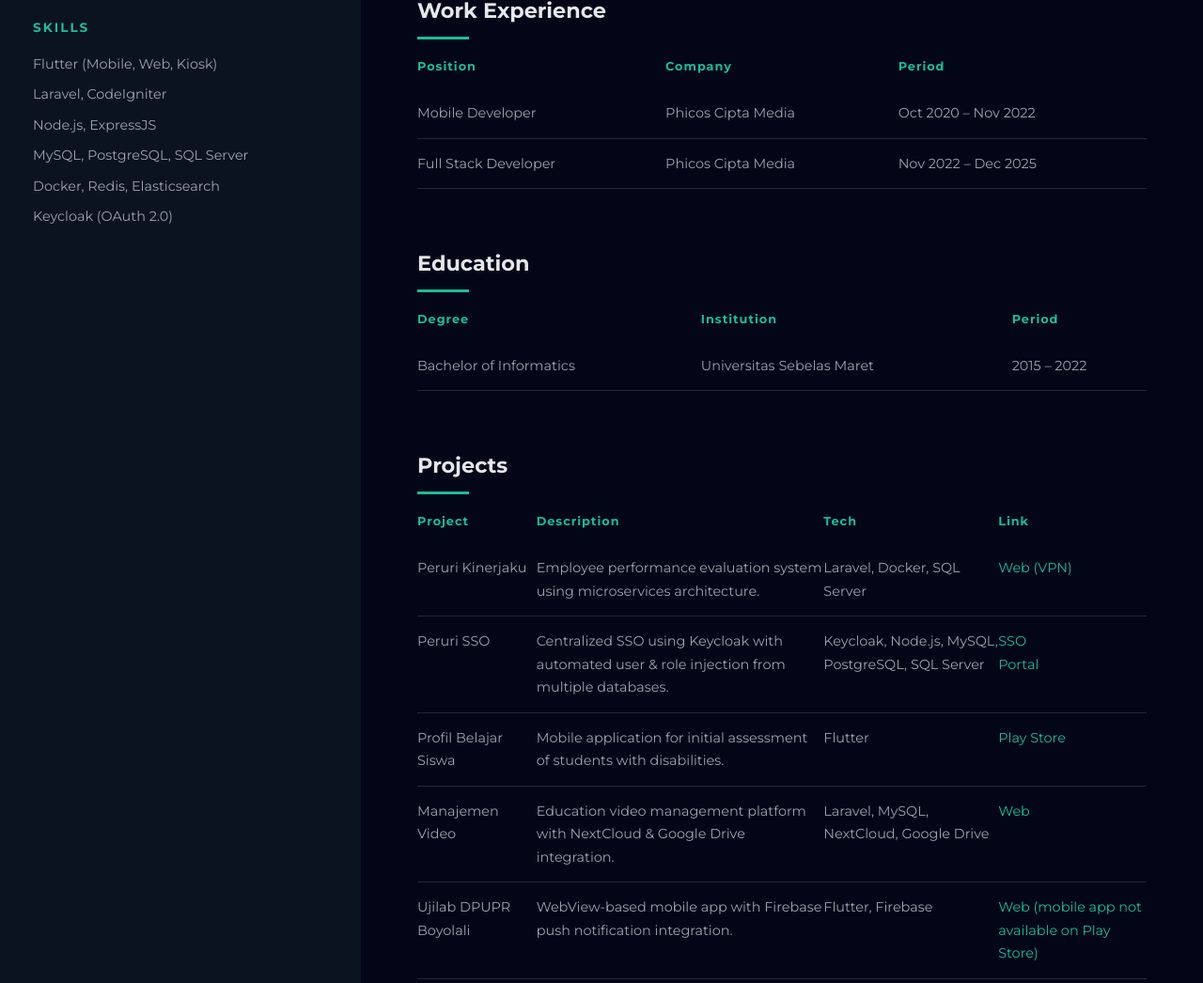
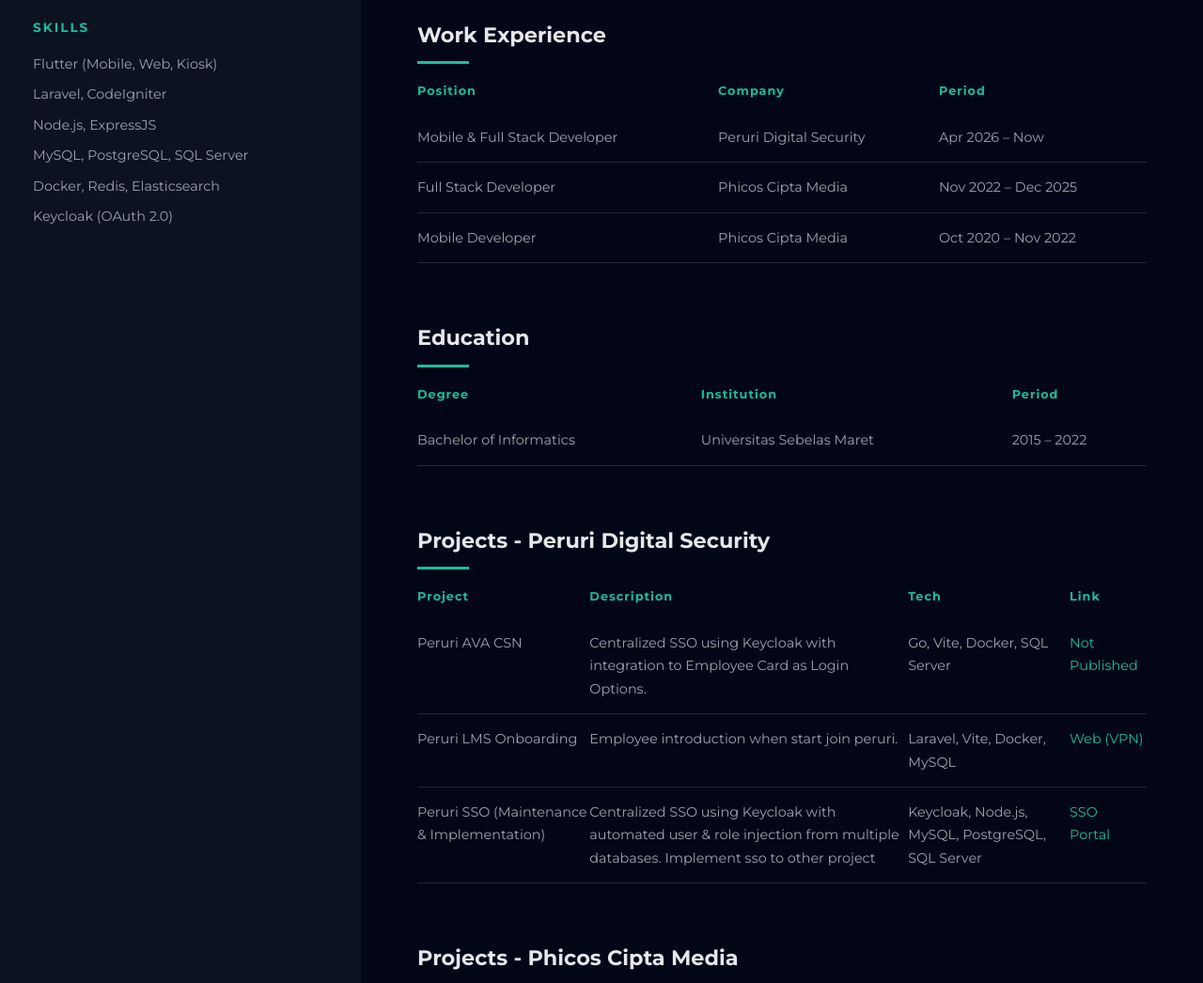
Before and after one commit to ibrohabib/ibrohabib.github.io, a plain HTML site: page portfolio.html in a window 1280 px wide. Shown: the part 365-1411 px from the top of the page at 94% size. Drawn offline with Linux system fonts and the light colour scheme.

Commit message:
Revise profile and project information in portfolio
Updated skills and project details in portfolio.

```diff
--- a/portfolio.html
+++ b/portfolio.html
@@ -225,7 +225,7 @@
                 <p>
                     Full Stack Developer with 5+ years of experience and involvement in 50+ projects across web and
                     mobile platforms.
-                    Skilled in HTML, CSS, JavaScript, React, Node.js, ExpressJS, and Flutter (Java/Kotlin).
+                    Skilled in HTML, CSS, JavaScript, Go, React, Node.js, ExpressJS, and Flutter (Java/Kotlin).
                     Experienced in building RESTful APIs, Sunmi Kiosk integrations, and OAuth 2.0 authentication with
                     Keycloak.
                     Proficient in MySQL, PostgreSQL, SQL Server, Docker, Redis, and Elasticsearch.
@@ -245,14 +245,19 @@
                     </thead>
                     <tbody>
                         <tr>
-                            <td>Mobile Developer</td>
-                            <td>Phicos Cipta Media</td>
-                            <td>Oct 2020 – Nov 2022</td>
+                            <td>Mobile & Full Stack Developer</td>
+                            <td>Peruri Digital Security</td>
+                            <td>Apr 2026 – Now</td>
                         </tr>
                         <tr>
                             <td>Full Stack Developer</td>
                             <td>Phicos Cipta Media</td>
                             <td>Nov 2022 – Dec 2025</td>
+                        </tr>
+                        <tr>
+                            <td>Mobile Developer</td>
+                            <td>Phicos Cipta Media</td>
+                            <td>Oct 2020 – Nov 2022</td>
                         </tr>
                     </tbody>
                 </table>
@@ -279,7 +284,49 @@
             </section>
 
             <section class="section">
-                <h2>Projects</h2>
+                <h2>Projects - Peruri Digital Security</h2>
+                <table>
+                    <thead>
+                        <tr>
+                            <th>Project</th>
+                            <th>Description</th>
+                            <th>Tech</th>
+                            <th>Link</th>
+                        </tr>
+                    </thead>
+                    <tbody>
+
+                        <tr>
+                            <td>Peruri AVA CSN</td>
+                            <td>Centralized SSO using Keycloak with integration to Employee Card as Login Options.</td>
+                            <td>Go, Vite, Docker, SQL Server</td>
+                            <td><a href="">Not Published</a></td>
+                        </tr>
+
+                        <tr>
+                            <td>Peruri LMS Onboarding</td>
+                            <td>Employee introduction when start join peruri.</td>
+                            <td>Laravel, Vite, Docker, MySQL</td>
+                            <td><a href="https://join.peruri.co.id/" target="_blank">Web (VPN)</a></td>
+                        </tr>
+
+                        <tr>
+                            <td>Peruri SSO (Maintenance & Implementation)</td>
+                            <td>Centralized SSO using Keycloak with automated user & role injection from multiple
+                                databases. Implement sso to other project</td>
+                            <td>Keycloak, Node.js, MySQL, PostgreSQL, SQL Server</td>
+                            <td>
+                                <a href="https://ava.peruri.co.id/" target="_blank">SSO</a><br>
+                                <a href="https://portal.peruri.co.id/portal/" target="_blank">Portal</a>
+                            </td>
+                        </tr>
+
+                    </tbody>
+                </table>
+            </section>
+
+            <section class="section">
+                <h2>Projects - Phicos Cipta Media</h2>
                 <table>
                     <thead>
                         <tr>
```
